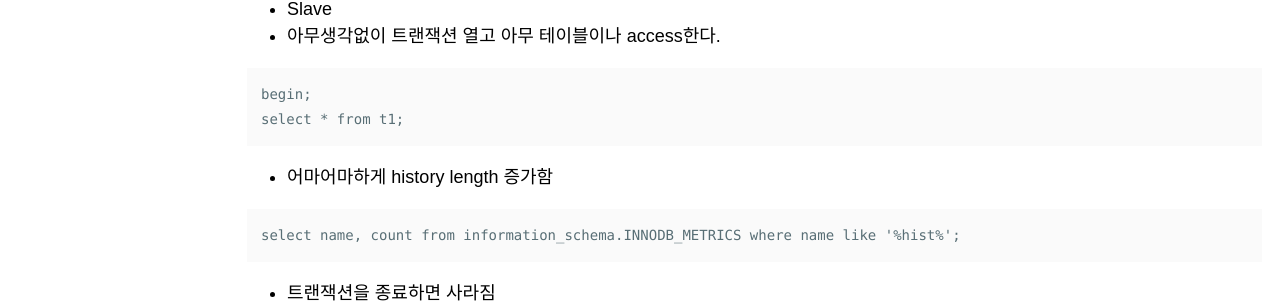
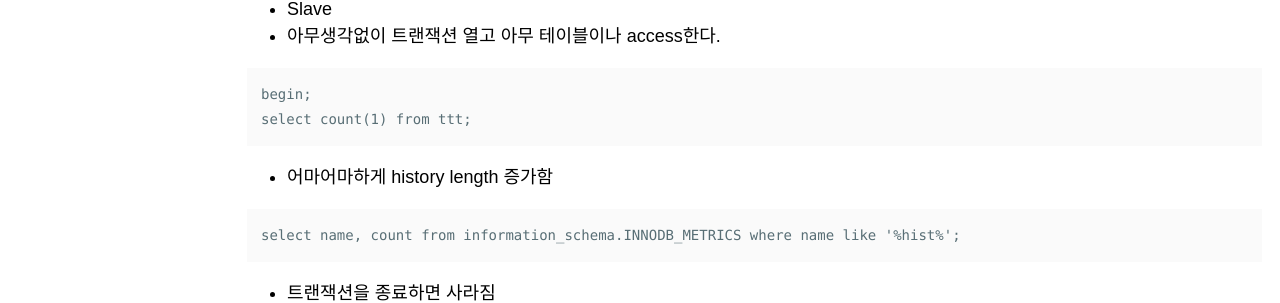
Before and after one commit to minsql/minsql.github.io, a Jekyll site: the page built from _posts/blog/2020-06-08-MySQL slave delay under long history list.md, in a window 1280 px wide and 900 px high, scrolled down 628 px. Shown: the part 174-477 px from the top of the window. Built offline with Jekyll 4.4.1, drawn with Linux system fonts in a browser that asks for light colours; nearby versions of some CDN libraries; some web fonts are replaced; comment, search, counter and statistics services are not loaded.

Commit message:
Update 2020-06-08-MySQL slave delay under long history list.md

````diff
--- a/_posts/blog/2020-06-08-MySQL slave delay under long history list.md
+++ b/_posts/blog/2020-06-08-MySQL slave delay under long history list.md
@@ -37,7 +37,7 @@ mysqlslap --login-path=local --delimiter=";"  --query="replace into test2.seq_t1
 
 ```
 begin;
-select * from t1;
+select count(1) from ttt;
 ```
 
 - 어마어마하게 history length 증가함
````
